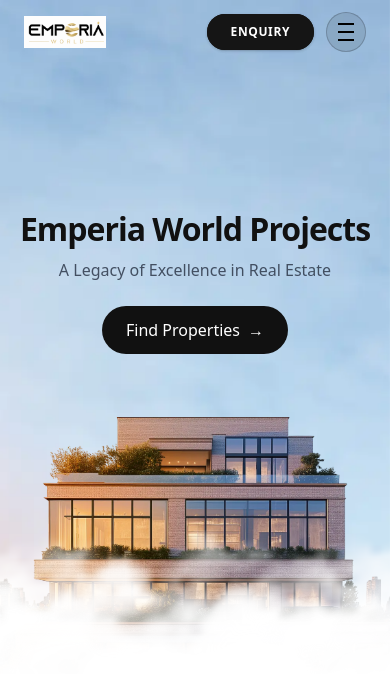
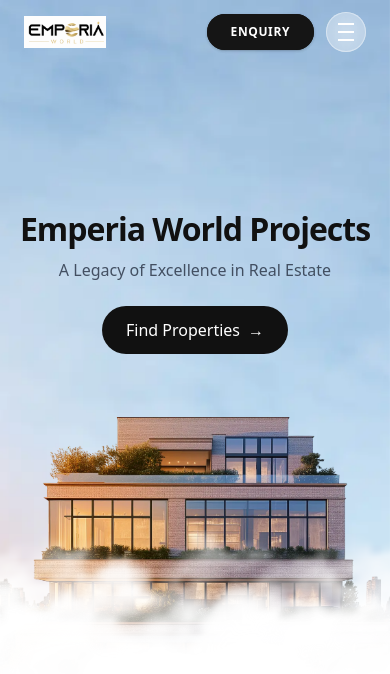
Before and after one commit to aniket811/emperia-full-project, a Next.js app: page / in a window 390 px wide. Shown: the top 674 px of the page. Built offline with nearby package versions, Linux system fonts and the light colour scheme.

Commit message:
Refactor Navbar component for improved accessibility and responsiveness

```diff
--- a/src/components/Navbar.tsx
+++ b/src/components/Navbar.tsx
@@ -14,6 +14,7 @@
 
 export default function Navbar() {
   const { scrollY } = useScroll();
+
   const [hidden, setHidden] = useState(false);
   const [scrolled, setScrolled] = useState(false);
   const [isMobileMenuOpen, setIsMobileMenuOpen] = useState(false);
@@ -21,17 +22,15 @@
   useMotionValueEvent(scrollY, "change", (latest) => {
     const previous = scrollY.getPrevious() ?? 0;
 
+    // Hide navbar while scrolling down
     if (latest > previous && latest > 150 && !isMobileMenuOpen) {
       setHidden(true);
     } else {
       setHidden(false);
     }
 
-    if (latest > 50) {
-      setScrolled(true);
-    } else {
-      setScrolled(false);
-    }
+    // Change navbar appearance after scrolling
+    setScrolled(latest > 50);
   });
 
   return (
@@ -48,7 +47,7 @@
           : "bg-transparent"
       }`}
     >
-      <div className="w-full max-w-[1400px] mx-auto px-6 md:px-10 h-16 md:h-20 flex justify-between items-center">
+      <div className="w-full max-w-[1400px] mx-auto px-6 md:px-10 h-16 md:h-20 flex items-center justify-between">
         {/* Logo */}
         <Link href="/" className="flex items-center">
           <img
@@ -58,55 +57,84 @@
           />
         </Link>
 
-        {/* Desktop Nav Links */}
-        <div className="hidden md:flex items-center gap-1 bg-black/[0.04] p-1.5 rounded-full border border-black/5">
+        {/* Desktop Navigation */}
+        <div
+          className={`hidden md:flex items-center gap-1 p-1.5 rounded-full border transition-all duration-300 ${
+            scrolled
+              ? "bg-black/[0.04] border-black/5"
+              : "bg-black/10 border-white/20 backdrop-blur-sm"
+          }`}
+        >
           {navLinks.map((link) => (
             <Link
               key={link.name}
               href={link.href}
-              className="px-5 py-2 rounded-full text-xs font-semibold uppercase tracking-wider text-gray-700 hover:text-black hover:bg-white hover:shadow-sm transition-all duration-200"
+              className={`px-5 py-2 rounded-full text-xs font-semibold uppercase tracking-wider transition-all duration-200 ${
+                scrolled
+                  ? "text-gray-700 hover:text-black hover:bg-white hover:shadow-sm"
+                  : "text-white hover:text-black hover:bg-white hover:shadow-sm"
+              }`}
             >
               {link.name}
             </Link>
           ))}
         </div>
 
-        {/* CTA & Mobile Toggle */}
+        {/* CTA + Mobile Toggle */}
         <div className="flex items-center gap-3">
           <Link
             href="/enquiry"
             className="inline-flex items-center gap-2 bg-[#151515] hover:bg-black text-white px-6 py-2.5 rounded-full text-xs font-semibold uppercase tracking-wider shadow-sm transition-all duration-200"
           >
             <span>Enquiry</span>
-
           </Link>
 
+          {/* Mobile Menu Button */}
           <button
             type="button"
             aria-label="Toggle menu"
-            className="md:hidden flex flex-col justify-center items-center gap-1.5 w-10 h-10 rounded-full bg-black/5 border border-black/10 text-black transition-colors hover:bg-black/10"
+            aria-expanded={isMobileMenuOpen}
+            className={`md:hidden flex flex-col justify-center items-center gap-1.5 w-10 h-10 rounded-full border transition-colors ${
+              isMobileMenuOpen
+                ? "bg-black/10 border-black/10"
+                : "bg-white/20 border-white/30 backdrop-blur-sm"
+            }`}
             onClick={() => setIsMobileMenuOpen(!isMobileMenuOpen)}
           >
             <span
-              className={`block w-4 h-0.5 bg-black transition-transform duration-300 ${
-                isMobileMenuOpen ? "rotate-45 translate-y-2" : ""
+              className={`block w-4 h-0.5 transition-all duration-300 ${
+                isMobileMenuOpen
+                  ? "bg-black rotate-45 translate-y-2"
+                  : scrolled
+                    ? "bg-black"
+                    : "bg-white"
               }`}
             />
+
             <span
-              className={`block w-4 h-0.5 bg-black transition-opacity duration-300 ${
-                isMobileMenuOpen ? "opacity-0" : ""
+              className={`block w-4 h-0.5 transition-all duration-300 ${
+                isMobileMenuOpen
+                  ? "opacity-0"
+                  : scrolled
+                    ? "bg-black"
+                    : "bg-white"
               }`}
             />
+
             <span
-              className={`block w-4 h-0.5 bg-black transition-transform duration-300 ${
-                isMobileMenuOpen ? "-rotate-45 -translate-y-2" : ""
+              className={`block w-4 h-0.5 transition-all duration-300 ${
+                isMobileMenuOpen
+                  ? "bg-black -rotate-45 -translate-y-2"
+                  : scrolled
+                    ? "bg-black"
+                    : "bg-white"
               }`}
             />
           </button>
         </div>
       </div>
 
-      {/* Mobile Drawer Menu */}
+      {/* Mobile Drawer */}
       <AnimatePresence>
         {isMobileMenuOpen && (
           <motion.div
```
